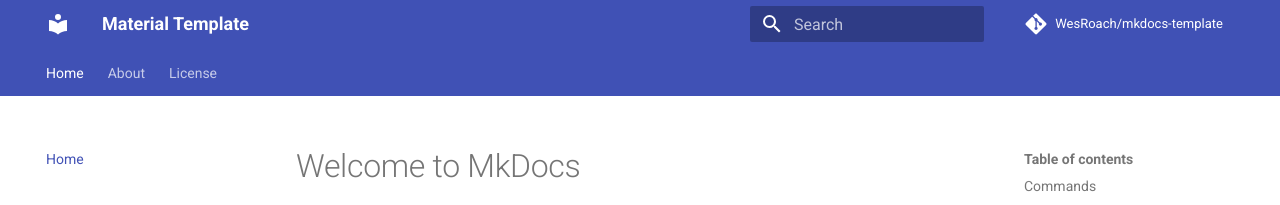
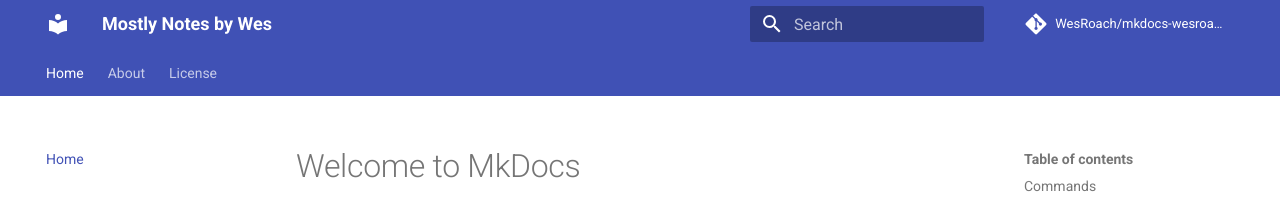
Before and after one commit to WesRoach/wesroach.github.io, an MkDocs documentation site: the page built from docs/index.md, in a window 1280 px wide. Shown: the top 205 px of the page. Built offline with MkDocs 1.6.1 and Material for MkDocs 9.7.7, drawn with Linux system fonts in a browser that asks for light colours; comment, search, counter and statistics services are not loaded; old or Windows-style settings are respelled for this version of MkDocs.

Commit message:
updated urls

```diff
--- a/mkdocs.yml
+++ b/mkdocs.yml
@@ -1,8 +1,8 @@
 # Project information
-site_name: 'Material Template'
+site_name: 'Mostly Notes by Wes'
 site_description: 'A Material Design theme for MkDocs'
 site_author: 'Wes Roach'
-site_url: 'https://squidfunk.github.io/mkdocs-material/' # TODO(Wes): update
+site_url: 'http://mkdocs.wesroach.com'
 
 pages:
   - Home: index.md
@@ -10,8 +10,8 @@
   - License: license.md
 
 # Repository
-repo_name: 'WesRoach/mkdocs-template'
-repo_url: 'https://github.com/WesRoach/mkdocs-template'
+repo_name: 'WesRoach/mkdocs-wesroach'
+repo_url: 'https://github.com/WesRoach/mkdocs-wesroach'
 
 # Copyright
 copyright: 'Copyright &copy; 2018 Wes Roach'
```
Also changed, not shown: README.md (+1 -1 lines).
